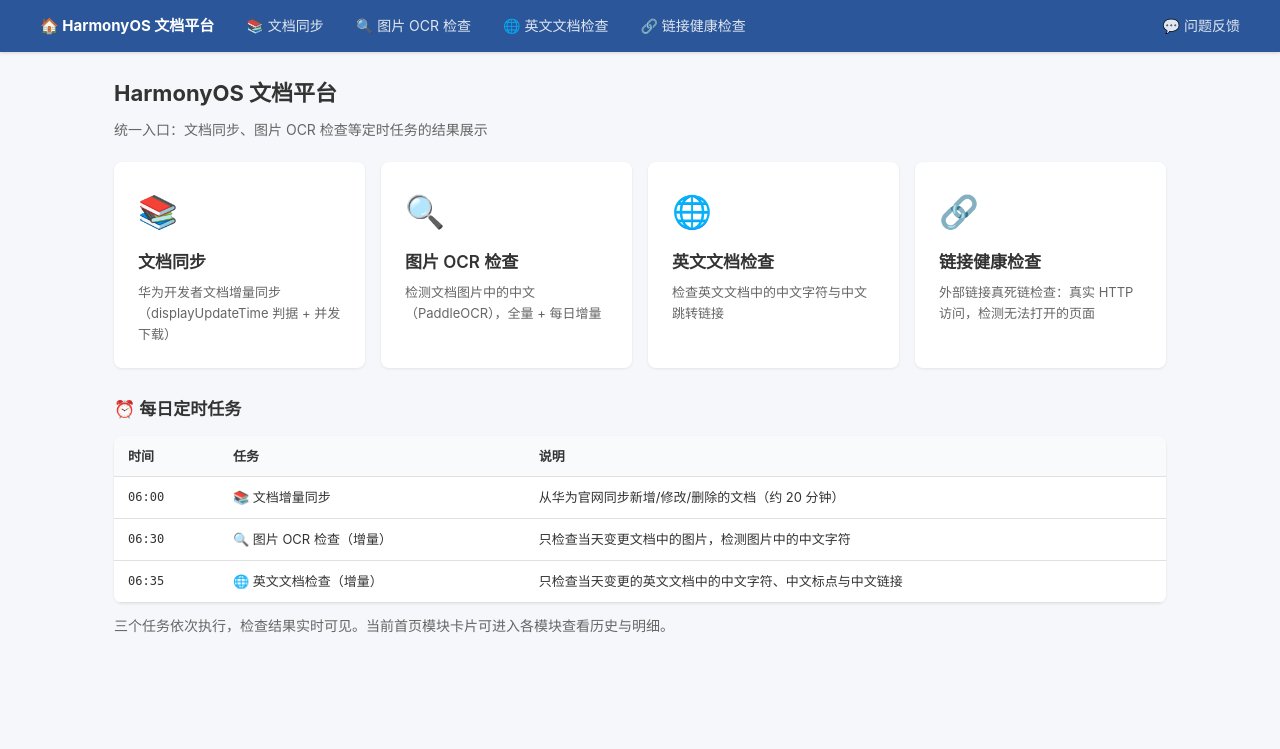
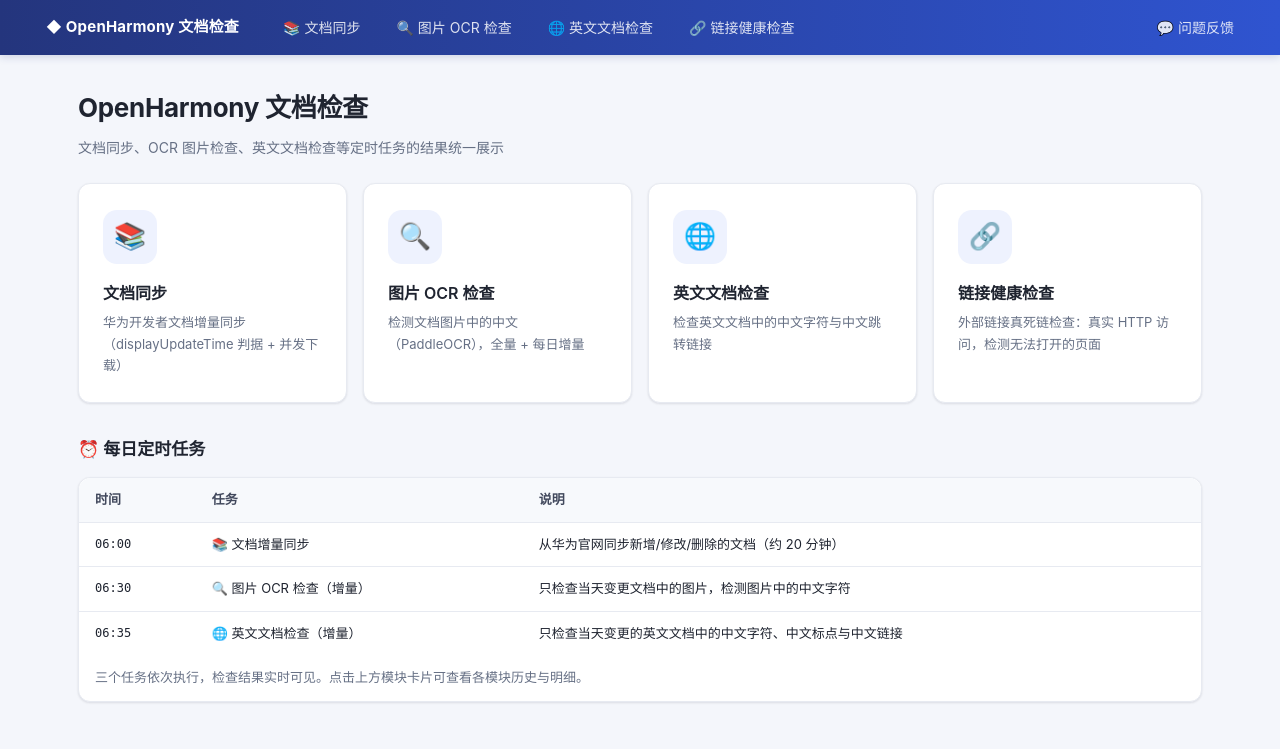
Before and after one commit to YouniQiao/homs_docs_check, a Flask app: page / in a window 1280 px wide. Shown: the top 749 px of the page. Run offline with Flask 3, Linux system fonts and the light colour scheme; some libraries are stand-ins or nearby versions.

Commit message:
界面简洁优化(白色清爽顶栏改深蓝渐变)+品牌名改为OpenHarmony文档检查

```diff
--- a/web/templates/base.html
+++ b/web/templates/base.html
@@ -3,124 +3,135 @@
 <head>
     <meta charset="UTF-8">
     <meta name="viewport" content="width=device-width, initial-scale=1.0">
-    <title>{% if module %}{{ module.icon }} {{ module.name }} · {% endif %}HarmonyOS 文档平台</title>
+    <title>{% if module %}{{ module.icon }} {{ module.name }} · {% endif %}OpenHarmony 文档检查</title>
     <style>
         :root {
-            --bg: #f5f7fa; --card: #fff; --text: #333; --muted: #666;
-            --border: #e0e0e0; --primary: #2B579A;
-            --added: #28a745; --modified: #f57c00; --deleted: #d32f2f;
+            --bg: #f4f6fb; --card: #fff; --text: #1f2430; --muted: #667085;
+            --border: #e7eaf1; --primary: #2f54d0; --primary-soft: #eef2fe;
+            --added: #128c4a; --modified: #c2570a; --deleted: #d13438;
+            --shadow: 0 1px 2px rgba(16,24,40,.05), 0 1px 3px rgba(16,24,40,.06);
+            --radius: 12px;
         }
         * { margin: 0; padding: 0; box-sizing: border-box; }
-        body { font-family: -apple-system, "Segoe UI", Roboto, sans-serif;
-               background: var(--bg); color: var(--text); line-height: 1.6; }
-        .topnav { background: var(--primary); padding: 0 24px; display: flex;
-                  align-items: center; flex-wrap: wrap; box-shadow: 0 1px 3px rgba(0,0,0,.15); }
-        .topnav a { color: #fff; text-decoration: none; padding: 14px 16px;
-                    font-size: 14px; display: inline-block; opacity: .85; }
-        .topnav a:hover { opacity: 1; }
-        .topnav a.active { opacity: 1; font-weight: 600;
-                           border-bottom: 3px solid #fff; }
-        .topnav .brand { font-weight: 700; font-size: 15px; opacity: 1; }
+        body { font-family: -apple-system, BlinkMacSystemFont, "Segoe UI", "PingFang SC",
+               "Microsoft YaHei", Roboto, sans-serif;
+               background: var(--bg); color: var(--text);
+               line-height: 1.65; -webkit-font-smoothing: antialiased; }
+        /* 顶栏：深色背景，吸底悬停 */
+        .topnav { background: linear-gradient(90deg, #24357d, #2f54d0);
+                  padding: 0 28px; display: flex; align-items: center;
+                  flex-wrap: wrap; position: sticky; top: 0; z-index: 20;
+                  box-shadow: 0 2px 8px rgba(36,53,125,.18); }
+        .topnav a { color: rgba(255,255,255,.85); text-decoration: none; padding: 15px 18px;
+                    font-size: 14px; display: inline-block; transition: color .15s; }
+        .topnav a:hover { color: #fff; }
+        .topnav a.active { color: #fff; font-weight: 600;
+                           box-shadow: inset 0 -2px 0 #fff; }
+        .topnav .brand { font-weight: 700; font-size: 15px; color: #fff;
+                         margin-right: 8px; letter-spacing: .2px; }
         .topnav .right { margin-left: auto; }
-        .container { max-width: 1100px; margin: 0 auto; padding: 24px; }
-        h1 { font-size: 22px; margin-bottom: 8px; }
-        .subtitle { color: var(--muted); font-size: 14px; margin-bottom: 20px; }
+        .container { max-width: 1180px; margin: 0 auto; padding: 32px 28px 48px; }
+        h1 { font-size: 26px; font-weight: 700; letter-spacing: -.3px; margin-bottom: 6px; }
+        .subtitle { color: var(--muted); font-size: 14px; margin-bottom: 24px; }
         .stats { display: flex; gap: 16px; margin-bottom: 24px; flex-wrap: wrap; }
-        .stat-card { background: var(--card); border-radius: 8px; padding: 16px 24px;
-                     box-shadow: 0 1px 3px rgba(0,0,0,.08); text-align: center; }
-        .stat-card .num { font-size: 28px; font-weight: 700; }
+        .stat-card { background: var(--card); border: 1px solid var(--border);
+                     border-radius: var(--radius); padding: 18px 26px;
+                     box-shadow: var(--shadow); text-align: center; }
+        .stat-card .num { font-size: 28px; font-weight: 700; color: var(--primary); }
         .stat-card .label { font-size: 13px; color: var(--muted); }
-        .cards { display: grid; grid-template-columns: repeat(auto-fill, minmax(240px, 1fr));
+        .cards { display: grid; grid-template-columns: repeat(auto-fill, minmax(250px, 1fr));
                  gap: 16px; }
-        .card { background: var(--card); border-radius: 8px; padding: 24px;
-                box-shadow: 0 1px 3px rgba(0,0,0,.08); text-decoration: none;
-                color: var(--text); display: block; transition: box-shadow .15s; }
-        .card:hover { box-shadow: 0 4px 12px rgba(0,0,0,.12); }
-        .card .icon { font-size: 32px; margin-bottom: 12px; }
+        .card { background: var(--card); border: 1px solid var(--border);
+                border-radius: var(--radius); padding: 26px 24px;
+                box-shadow: var(--shadow); text-decoration: none; color: var(--text);
+                display: block; transition: box-shadow .18s, transform .18s, border-color .18s; }
+        .card:hover { box-shadow: 0 8px 24px rgba(16,24,40,.10); transform: translateY(-2px);
+                      border-color: #d4ddf3; }
+        .card .icon { font-size: 30px; margin-bottom: 14px; }
         .card .name { font-size: 17px; font-weight: 600; margin-bottom: 6px; }
         .card .desc { font-size: 13px; color: var(--muted); }
-        table { width: 100%; border-collapse: collapse; background: var(--card);
-                border-radius: 8px; overflow: hidden; box-shadow: 0 1px 3px rgba(0,0,0,.08); }
-        th, td { padding: 10px 14px; text-align: left; border-bottom: 1px solid var(--border);
+        table { width: 100%; border-collapse: separate; border-spacing: 0;
+                background: var(--card); border: 1px solid var(--border);
+                border-radius: var(--radius); overflow: hidden; box-shadow: var(--shadow); }
+        th, td { padding: 11px 16px; text-align: left; border-bottom: 1px solid var(--border);
                  font-size: 13px; }
-        th { background: #f9fafb; font-weight: 600; }
-        tr:hover { background: #f8f9fb; }
+        th { background: #f7f9fc; font-weight: 600; color: #41485c; }
+        tbody tr:last-child td { border-bottom: none; }
+        tbody tr:hover { background: #f8fafd; }
         a { color: var(--primary); text-decoration: none; }
         a:hover { text-decoration: underline; }
-        .badge { display: inline-block; padding: 2px 8px; border-radius: 3px;
+        .badge { display: inline-block; padding: 2px 9px; border-radius: 999px;
                  font-size: 12px; font-weight: 600; white-space: nowrap; }
-        .badge-added { background: #e6f7eb; color: var(--added); }
-        .badge-modified { background: #fff3e0; color: var(--modified); }
-        .badge-deleted { background: #fde7e7; color: var(--deleted); }
-        .badge-info { background: #e8f0fe; color: var(--primary); }
-        .badge-success { background: #e6f7eb; color: var(--added); }
-        .badge-running { background: #e8f0fe; color: var(--primary); }
-        .badge-failed { background: #fde7e7; color: var(--deleted); }
-        .mono { font-family: "SF Mono", monospace; font-size: 12px; }
-        .empty { text-align: center; color: var(--muted); padding: 30px; }
+        .badge-added, .badge-success { background: #e5f6ec; color: var(--added); }
+        .badge-modified { background: #fdf0e3; color: var(--modified); }
+        .badge-deleted, .badge-failed { background: #fdeaea; color: var(--deleted); }
+        .badge-info, .badge-running { background: var(--primary-soft); color: var(--primary); }
+        .mono { font-family: ui-monospace, "SF Mono", "Cascadia Mono", monospace; font-size: 12px; }
+        .empty { text-align: center; color: var(--muted); padding: 40px; }
         .back { display: inline-block; margin-bottom: 16px; font-size: 13px; }
         .detail-summary { display: flex; gap: 16px; margin-bottom: 20px; flex-wrap: wrap; }
         .thumb { max-width: 180px; max-height: 120px; object-fit: contain;
-                 border: 1px solid var(--border); border-radius: 4px;
+                 border: 1px solid var(--border); border-radius: 8px;
                  background: #fafbfc; }
-        .thumb:hover { box-shadow: 0 2px 8px rgba(0,0,0,.15); }
-        .btn-link { display: inline-block; padding: 4px 12px;
+        .thumb:hover { box-shadow: 0 3px 10px rgba(0,0,0,.12); }
+        .btn-link { display: inline-block; padding: 5px 14px;
                     background: var(--primary); color: #fff !important;
-                    border-radius: 4px; font-size: 12px; text-decoration: none;
+                    border-radius: 7px; font-size: 12px; text-decoration: none;
                     white-space: nowrap; }
-        .btn-link:hover { opacity: .85; text-decoration: none; }
-        .filters { display: flex; gap: 10px; align-items: center; margin-bottom: 16px;
-                   background: var(--card); padding: 10px 14px; border-radius: 8px;
-                   box-shadow: 0 1px 3px rgba(0,0,0,.08); flex-wrap: wrap; }
+        .btn-link:hover { opacity: .9; text-decoration: none; }
+        .filters { display: flex; gap: 10px; align-items: center; margin-bottom: 18px;
+                   background: var(--card); padding: 12px 16px; border: 1px solid var(--border);
+                   border-radius: var(--radius); box-shadow: var(--shadow); flex-wrap: wrap; }
         .filters label { font-size: 13px; color: var(--muted); }
-        .filters select { padding: 4px 8px; border: 1px solid var(--border);
-                          border-radius: 4px; font-size: 13px; background: #fff; }
+        .filters select { padding: 5px 10px; border: 1px solid var(--border);
+                           border-radius: 7px; font-size: 13px; background: #fff; }
         .filter-count { margin-left: auto; font-size: 13px; color: var(--muted); }
         .cn-cards { display: grid; grid-template-columns: repeat(auto-fill, minmax(360px, 1fr));
                     gap: 12px; margin-bottom: 24px; }
-        .cn-card { display: flex; gap: 12px; background: var(--card); padding: 12px;
-                   border-radius: 8px; box-shadow: 0 1px 3px rgba(0,0,0,.08); }
+        .cn-card { display: flex; gap: 12px; background: var(--card); border: 1px solid var(--border);
+                   padding: 12px; border-radius: var(--radius); box-shadow: var(--shadow); }
         .cn-card .thumb { max-width: 140px; max-height: 100px; }
         .cn-info { display: flex; flex-direction: column; gap: 6px; min-width: 0; }
         .cn-meta { display: flex; gap: 8px; align-items: center; margin-top: auto; }
-        .cn-tag { font-size: 11px; color: var(--muted); background: #f0f2f5;
-                  padding: 2px 8px; border-radius: 3px; }
+        .cn-tag { font-size: 11px; color: var(--muted); background: #f0f2f7;
+                  padding: 2px 8px; border-radius: 6px; }
         .link-item { margin-bottom: 2px; }
         .issue-link { color: var(--deleted); font-size: 12px; text-decoration: none;
                       border-bottom: 1px dashed var(--deleted); word-break: break-all; }
         .issue-link:hover { text-decoration: underline; }
         .link-more { font-size: 12px; color: var(--muted); }
-        .filter-input { padding: 5px 8px; border: 1px solid var(--border);
-                        border-radius: 4px; font-size: 13px; width: 220px; }
-        .filter-input:focus { outline: none; border-color: var(--primary); }
-        .filter-apply { padding: 4px 12px; border: 1px solid var(--border);
-                        background: #fff; border-radius: 4px; font-size: 13px;
+        .filter-input { padding: 6px 10px; border: 1px solid var(--border);
+                        border-radius: 7px; font-size: 13px; width: 220px; }
+        .filter-input:focus { outline: none; border-color: var(--primary);
+                              box-shadow: 0 0 0 3px rgba(47,84,208,.12); }
+        .filter-apply { padding: 5px 14px; border: 1px solid var(--border);
+                        background: #fff; border-radius: 7px; font-size: 13px;
                         cursor: pointer; }
         .filter-apply:hover { background: var(--primary); color: #fff;
                               border-color: var(--primary); }
-        .btn-export { display: inline-block; padding: 4px 12px;
-                      background: var(--added); color: #fff; border-radius: 4px;
+        .btn-export { display: inline-block; padding: 5px 14px;
+                      background: var(--added); color: #fff; border-radius: 7px;
                       font-size: 13px; text-decoration: none; margin-left: 4px; }
-        .btn-export:hover { text-decoration: none; opacity: .85; }
+        .btn-export:hover { text-decoration: none; opacity: .9; }
         .pagination { display: flex; align-items: center; gap: 12px;
-                      justify-content: center; margin: 18px 0 6px; }
-        .pg-btn { padding: 5px 14px; border: 1px solid var(--border);
-                  border-radius: 4px; font-size: 13px; text-decoration: none;
+                      justify-content: center; margin: 20px 0 6px; }
+        .pg-btn { padding: 5px 15px; border: 1px solid var(--border);
+                  border-radius: 7px; font-size: 13px; text-decoration: none;
                   background: #fff; color: var(--text); }
         .pg-btn:hover { background: var(--primary); color: #fff;
                         border-color: var(--primary); text-decoration: none; }
         .pg-info { font-size: 13px; color: var(--muted); }
-        .sched { margin-top: 28px; }
-        .sched h2 { font-size: 17px; margin-bottom: 12px; }
-        .ocr-text { font-family: "SF Mono", "Consolas", monospace; font-size: 12px;
-                    white-space: pre-wrap; word-break: break-all;
+        .sched { margin-top: 32px; }
+        .sched h2 { font-size: 17px; margin-bottom: 14px; }
+        .ocr-text { font-family: ui-monospace, "SF Mono", "Cascadia Mono", monospace;
+                    font-size: 12px; white-space: pre-wrap; word-break: break-all;
                     display: inline-block; max-width: 560px; }
-        mark { background: #fff176; color: #333; padding: 0 1px; border-radius: 2px; }
+        mark { background: #fff4b8; color: #333; padding: 0 2px; border-radius: 2px; }
     </style>
 </head>
 <body>
     <nav class="topnav">
-        <a class="brand" href="/">🏠 HarmonyOS 文档平台</a>
+        <a class="brand" href="/">◆ OpenHarmony 文档检查</a>
         {% for m in nav_modules %}
         <a href="/{{ m.key }}/" class="{{ 'active' if module and module.key == m.key else '' }}">
             {{ m.icon }} {{ m.name }}
--- a/web/templates/home.html
+++ b/web/templates/home.html
@@ -1,9 +1,21 @@
 {% extends "base.html" %}
 {% block content %}
-<h1>HarmonyOS 文档平台</h1>
-<p class="subtitle">统一入口：文档同步、图片 OCR 检查等定时任务的结果展示</p>
+<style>
+.home-cards .icon { width: 54px; height: 54px; display: flex; align-items: center;
+     justify-content: center; background: var(--primary-soft); border-radius: 14px;
+     font-size: 26px; margin-bottom: 16px; }
+.home-cards .name { font-size: 16px; }
+.sched-card { background: var(--card); border: 1px solid var(--border);
+     border-radius: var(--radius); box-shadow: var(--shadow);
+     overflow: hidden; }
+.sched-card table { border: none; box-shadow: none; }
+.sched-note { color: var(--muted); font-size: 13px; padding: 12px 16px; }
+</style>
 
-<div class="cards">
+<h1>OpenHarmony 文档检查</h1>
+<p class="subtitle">文档同步、OCR 图片检查、英文文档检查等定时任务的结果统一展示</p>
+
+<div class="cards home-cards">
     {% for m in nav_modules %}
     <a class="card" href="/{{ m.key }}/">
         <div class="icon">{{ m.icon }}</div>
@@ -15,6 +27,7 @@
 
 <div class="sched">
     <h2>⏰ 每日定时任务</h2>
+    <div class="sched-card">
         <table>
             <thead>
                 <tr><th>时间</th><th>任务</th><th>说明</th></tr>
@@ -37,6 +50,7 @@
                 </tr>
             </tbody>
         </table>
-    <p class="subtitle" style="margin-top:12px;">三个任务依次执行，检查结果实时可见。当前首页模块卡片可进入各模块查看历史与明细。</p>
+        <div class="sched-note">三个任务依次执行，检查结果实时可见。点击上方模块卡片可查看各模块历史与明细。</div>
+    </div>
 </div>
 {% endblock %}
```
Lines whose indentation alone changed are shown as unchanged.
